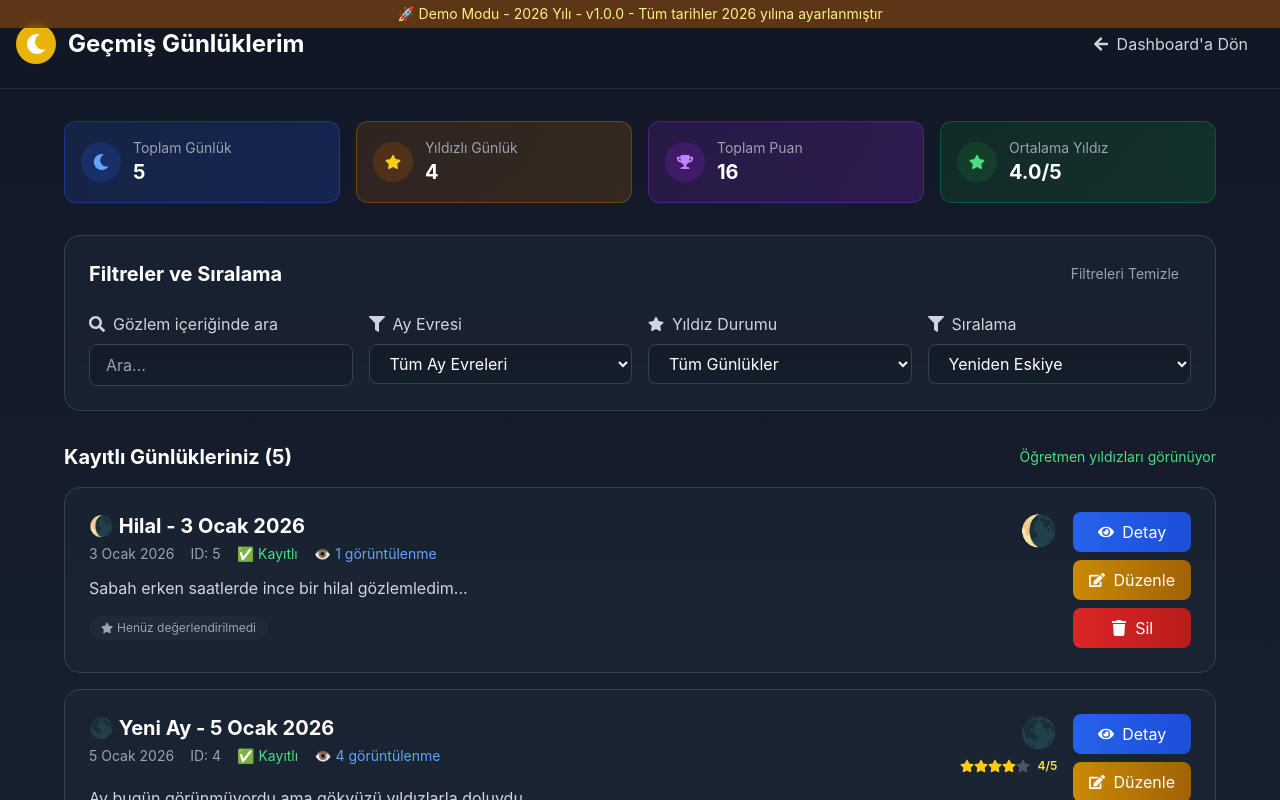
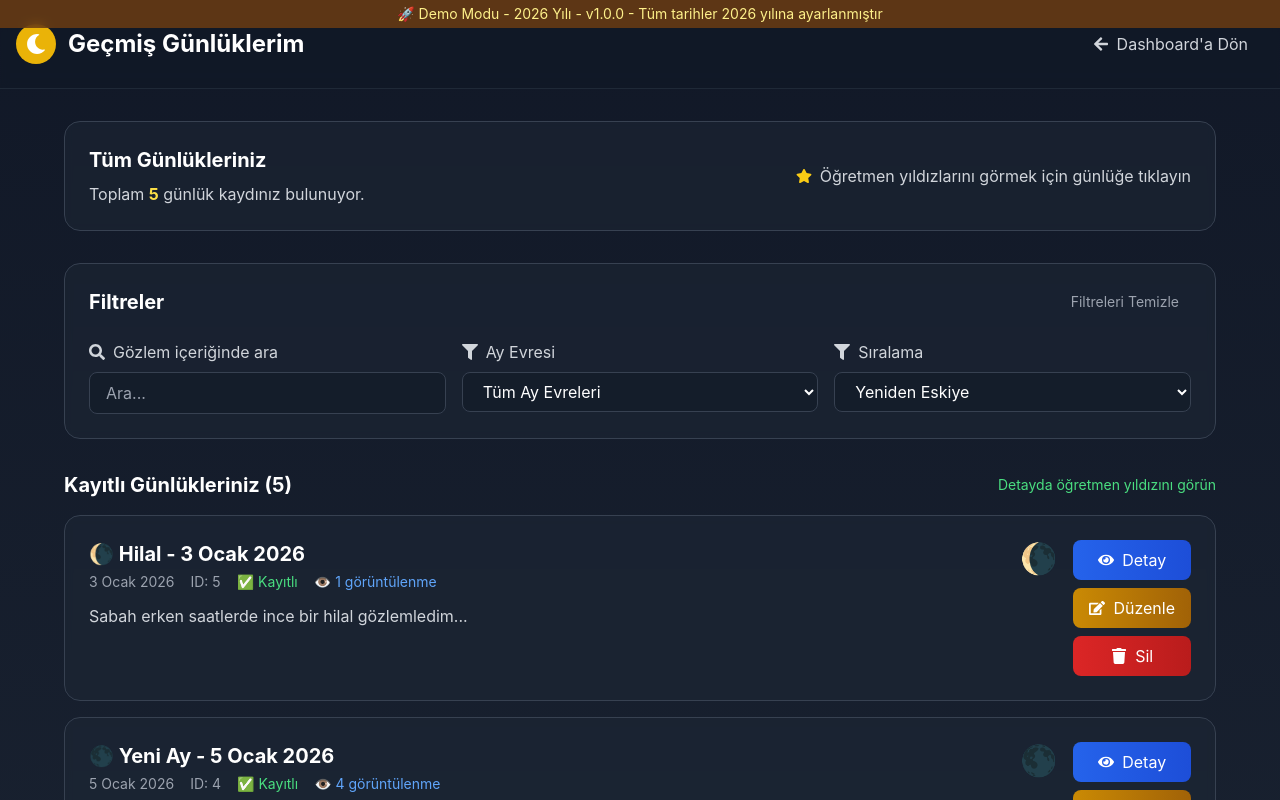
Before and after one commit to yrdgl/subasiooaygunlugum, a React (Create React App) app in the folder frontend/: page /Gunlukler in a window 1280 px wide. Shown: the top 800 px of the page. Built offline with nearby package versions, Linux system fonts and the light colour scheme.

Commit message:
Update Gunlukler.js

```diff
--- a/frontend/src/pages/Gunlukler.js
+++ b/frontend/src/pages/Gunlukler.js
@@ -2,7 +2,7 @@ import React, { useState, useEffect } from 'react';
 import {
   FaMoon, FaSearch, FaFilter, FaCalendarAlt,
   FaArrowLeft, FaEdit, FaTrash, FaEye,
-  FaSave, FaTimes, FaCheck, FaStar, FaTrophy
+  FaTimes, FaCheck, FaStar
 } from 'react-icons/fa';
 import { Link } from 'react-router-dom';
 
@@ -70,7 +70,7 @@ function Gunlukler() {
       tamIcerik: "Sabah erken saatlerde ince bir hilal gözlemledim. Güneş doğmadan hemen önce ufukta parlıyordu. Çok etkileyici bir manzaraydı.",
       goruntulenme: 1,
       duzenlemeTarihi: null,
-      ogretmenYildizi: null, // Henüz değerlendirilmedi
+      ogretmenYildizi: null,
       ogretmenYorumu: null,
       yildizVerilmeTarihi: null
     }
@@ -83,7 +83,6 @@ function Gunlukler() {
       return parsed.map(gunluk => ({
         ...gunluk,
         ayEvresiAd: gunluk.ayEvresiAd || getAyEvresiAdFromEmoji(gunluk.ayEvresi),
-        // Yıldız verilerini demo'dan al veya localStorage'dan
         ogretmenYildizi: gunluk.ogretmenYildizi || null,
         ogretmenYorumu: gunluk.ogretmenYorumu || null,
         yildizVerilmeTarihi: gunluk.yildizVerilmeTarihi || null
@@ -99,8 +98,7 @@ function Gunlukler() {
   const [filtre, setFiltre] = useState({
     arama: '',
     ayEvresi: 'tum',
-    siralama: 'yeniden-eskive',
-    yildizFiltre: 'tumu' // Yeni: Yıldız filtrelemesi
+    siralama: 'yeniden-eskive'
   });
 
   const [modalDurumu, setModalDurumu] = useState({
@@ -143,7 +141,7 @@ function Gunlukler() {
     if (!sayi) return null;
 
     return (
-      <div className="flex items-center">
+      <div className="flex">
         {[...Array(5)].map((_, index) => (
           <FaStar
             key={index}
@@ -154,74 +152,33 @@ function Gunlukler() {
             }`}
           />
         ))}
-        <span className="ml-2 text-yellow-300 font-semibold text-xs">
-          {sayi}/5
-        </span>
       </div>
     );
   };
 
-  // Toplam yıldız puanını hesapla
-  const toplamYildizPuan = gunlukler.reduce((toplam, gunluk) => {
-    return toplam + (gunluk.ogretmenYildizi || 0);
-  }, 0);
-
-  // Yıldızlı günlük sayısını hesapla
-  const yildizliGunlukSayisi = gunlukler.filter(g => g.ogretmenYildizi).length;
-
-  // Ortalama yıldız puanını hesapla
-  const ortalamaYildiz = yildizliGunlukSayisi > 0
-    ? (toplamYildizPuan / yildizliGunlukSayisi).toFixed(1)
-    : 0;
-
   const filtrelenmisGunlukler = gunlukler.filter(gunluk => {
-    // Arama filtresi
     if (filtre.arama && !gunluk.tamIcerik.toLowerCase().includes(filtre.arama.toLowerCase())) {
       return false;
     }
 
-    // Ay evresi filtresi
     if (filtre.ayEvresi !== 'tum' && !gunluk.ayEvresi.includes(filtre.ayEvresi)) {
       return false;
-    }
-
-    // Yıldız filtresi
-    if (filtre.yildizFiltre !== 'tumu') {
-      if (filtre.yildizFiltre === 'yildizli' && !gunluk.ogretmenYildizi) {
-        return false;
-      }
-      if (filtre.yildizFiltre === 'yildizsiz' && gunluk.ogretmenYildizi) {
-        return false;
-      }
-      if (filtre.yildizFiltre === '5-yildiz' && gunluk.ogretmenYildizi !== 5) {
-        return false;
-      }
-      if (filtre.yildizFiltre === '4-5-yildiz' && (!gunluk.ogretmenYildizi || gunluk.ogretmenYildizi < 4)) {
-        return false;
-      }
     }
 
     return true;
   }).sort((a, b) => {
     if (filtre.siralama === 'yeniden-eskive') {
       return b.id - a.id;
-    } else if (filtre.siralama === 'eskiden-yeniye') {
+    } else {
       return a.id - b.id;
-    } else if (filtre.siralama === 'yildiza-gore') {
-      // Yıldıza göre sıralama (yüksekten düşüğe)
-      const aYildiz = a.ogretmenYildizi || 0;
-      const bYildiz = b.ogretmenYildizi || 0;
-      return bYildiz - aYildiz;
     }
-    return b.id - a.id;
   });
 
   const handleFiltreTemizle = () => {
     setFiltre({
       arama: '',
       ayEvresi: 'tum',
-      siralama: 'yeniden-eskive',
-      yildizFiltre: 'tumu'
+      siralama: 'yeniden-eskive'
     });
   };
 
@@ -306,7 +263,6 @@ function Gunlukler() {
         </div>
 
         <div className="space-y-6">
-          {/* Tarih */}
           <div>
             <label className="block text-gray-300 mb-2 font-semibold">Tarih</label>
             <input
@@ -321,7 +277,6 @@ function Gunlukler() {
             />
           </div>
 
-          {/* AY EVRELERİ */}
           <div>
             <label className="block text-gray-300 mb-2 font-semibold">Ay Evresi</label>
             <div className="grid grid-cols-4 gap-3">
@@ -357,7 +312,6 @@ function Gunlukler() {
             )}
           </div>
 
-          {/* Gözlem İçeriği */}
           <div>
             <label className="block text-gray-300 mb-2 font-semibold">Gözlem İçeriği (Opsiyonel)</label>
             <textarea
@@ -374,7 +328,6 @@ function Gunlukler() {
             </p>
           </div>
 
-          {/* Butonlar */}
           <div className="flex justify-end space-x-3 pt-4 border-t border-gray-700">
             <button
               onClick={handleModalKapat}
@@ -420,16 +373,19 @@ function Gunlukler() {
             <span>👁️ {modalDurumu.seciliGunluk.goruntulenme} görüntülenme</span>
           </div>
 
-          {/* YILDIZ BİLGİSİ */}
+          {/* YILDIZ BİLGİSİ - SADECE DETAYDA GÖSTER */}
           {modalDurumu.seciliGunluk.ogretmenYildizi ? (
             <div className="bg-gradient-to-r from-yellow-900/30 to-yellow-800/30 rounded-xl p-4 border border-yellow-700/50">
-              <div className="flex items-center justify-between">
+              <div className="flex items-center justify-between mb-3">
                 <div className="flex items-center">
                   <FaStar className="text-yellow-400 mr-3 text-xl" />
                   <h4 className="font-bold text-yellow-300">Öğretmen Değerlendirmesi</h4>
                 </div>
-                <div className="flex items-center bg-gray-900/50 px-3 py-1 rounded-full">
+                <div className="flex items-center">
                   {renderYildizlar(modalDurumu.seciliGunluk.ogretmenYildizi)}
+                  <span className="ml-2 text-yellow-300 font-bold">
+                    {modalDurumu.seciliGunluk.ogretmenYildizi}/5
+                  </span>
                 </div>
               </div>
 
@@ -526,53 +482,20 @@ function Gunlukler() {
 
       <main className="container mx-auto px-4 py-8">
         <div className="max-w-6xl mx-auto">
-          {/* İSTATİSTİK KARTLARI */}
-          <div className="grid grid-cols-1 md:grid-cols-4 gap-4 mb-8">
-            <div className="bg-gradient-to-r from-blue-900/30 to-blue-800/30 rounded-xl p-4 border border-blue-700/50">
-              <div className="flex items-center">
-                <div className="w-10 h-10 rounded-full bg-blue-900/50 flex items-center justify-center mr-3">
-                  <FaMoon className="text-blue-400" />
-                </div>
-                <div>
-                  <p className="text-gray-400 text-sm">Toplam Günlük</p>
-                  <p className="text-xl font-bold">{gunlukler.length}</p>
-                </div>
+          {/* Basit Toplam Bilgisi */}
+          <div className="bg-gray-800/50 backdrop-blur-sm rounded-2xl p-6 border border-gray-700 mb-8">
+            <div className="flex items-center justify-between">
+              <div>
+                <h2 className="text-xl font-bold mb-2">Tüm Günlükleriniz</h2>
+                <p className="text-gray-300">
+                  Toplam <span className="text-yellow-300 font-bold">{gunlukler.length}</span> günlük kaydınız bulunuyor.
+                </p>
               </div>
-            </div>
-
-            <div className="bg-gradient-to-r from-yellow-900/30 to-yellow-800/30 rounded-xl p-4 border border-yellow-700/50">
-              <div className="flex items-center">
-                <div className="w-10 h-10 rounded-full bg-yellow-900/50 flex items-center justify-center mr-3">
-                  <FaStar className="text-yellow-400" />
-                </div>
-                <div>
-                  <p className="text-gray-400 text-sm">Yıldızlı Günlük</p>
-                  <p className="text-xl font-bold">{yildizliGunlukSayisi}</p>
-                </div>
-              </div>
-            </div>
-
-            <div className="bg-gradient-to-r from-purple-900/30 to-purple-800/30 rounded-xl p-4 border border-purple-700/50">
-              <div className="flex items-center">
-                <div className="w-10 h-10 rounded-full bg-purple-900/50 flex items-center justify-center mr-3">
-                  <FaTrophy className="text-purple-400" />
-                </div>
-                <div>
-                  <p className="text-gray-400 text-sm">Toplam Puan</p>
-                  <p className="text-xl font-bold">{toplamYildizPuan}</p>
-                </div>
-              </div>
-            </div>
-
-            <div className="bg-gradient-to-r from-green-900/30 to-green-800/30 rounded-xl p-4 border border-green-700/50">
-              <div className="flex items-center">
-                <div className="w-10 h-10 rounded-full bg-green-900/50 flex items-center justify-center mr-3">
-                  <FaStar className="text-green-400" />
-                </div>
-                <div>
-                  <p className="text-gray-400 text-sm">Ortalama Yıldız</p>
-                  <p className="text-xl font-bold">{ortalamaYildiz}/5</p>
-                </div>
+              <div className="flex items-center space-x-2">
+                <FaStar className="text-yellow-400" />
+                <span className="text-gray-300">
+                  Öğretmen yıldızlarını görmek için günlüğe tıklayın
+                </span>
               </div>
             </div>
           </div>
@@ -580,7 +503,7 @@ function Gunlukler() {
           {/* Filtreler */}
           <div className="bg-gray-800/50 backdrop-blur-sm rounded-2xl p-6 border border-gray-700 mb-8">
             <div className="flex items-center justify-between mb-6">
-              <h2 className="text-xl font-bold">Filtreler ve Sıralama</h2>
+              <h2 className="text-xl font-bold">Filtreler</h2>
               <div className="flex gap-3">
                 <button
                   onClick={handleFiltreTemizle}
@@ -591,7 +514,7 @@ function Gunlukler() {
               </div>
             </div>
 
-            <div className="grid grid-cols-1 md:grid-cols-4 gap-4">
+            <div className="grid grid-cols-1 md:grid-cols-3 gap-4">
               <div className="space-y-2">
                 <label className="flex items-center text-gray-300">
                   <FaSearch className="mr-2" />
@@ -630,24 +553,6 @@ function Gunlukler() {
 
               <div className="space-y-2">
                 <label className="flex items-center text-gray-300">
-                  <FaStar className="mr-2" />
-                  Yıldız Durumu
-                </label>
-                <select
-                  className="w-full bg-gray-900/50 border border-gray-700 rounded-lg px-4 py-2 text-white focus:outline-none focus:border-yellow-500"
-                  value={filtre.yildizFiltre}
-                  onChange={(e) => setFiltre({...filtre, yildizFiltre: e.target.value})}
-                >
-                  <option value="tumu">Tüm Günlükler</option>
-                  <option value="yildizli">Yıldız Alınanlar</option>
-                  <option value="yildizsiz">Henüz Değerlendirilmeyenler</option>
-                  <option value="5-yildiz">5 Yıldızlılar</option>
-                  <option value="4-5-yildiz">4-5 Yıldızlılar</option>
-                </select>
-              </div>
-
-              <div className="space-y-2">
-                <label className="flex items-center text-gray-300">
                   <FaFilter className="mr-2" />
                   Sıralama
                 </label>
@@ -658,7 +563,6 @@ function Gunlukler() {
                 >
                   <option value="yeniden-eskive">Yeniden Eskiye</option>
                   <option value="eskiden-yeniye">Eskiden Yeniye</option>
-                  <option value="yildiza-gore">Yüksek Yıldızlılar</option>
                 </select>
               </div>
             </div>
@@ -671,7 +575,7 @@ function Gunlukler() {
                 Kayıtlı Günlükleriniz ({filtrelenmisGunlukler.length})
               </h3>
               <div className="text-sm text-gray-400">
-                <span className="text-green-400">Öğretmen yıldızları görünüyor</span>
+                <span className="text-green-400">Detayda öğretmen yıldızını görün</span>
               </div>
             </div>
 
@@ -701,14 +605,7 @@ function Gunlukler() {
                             <span className="text-blue-400">👁️ {gunluk.goruntulenme} görüntülenme</span>
                           </div>
                         </div>
-                        <div className="flex flex-col items-end">
-                          <span className="text-3xl">{gunluk.ayEvresi}</span>
-                          {gunluk.ogretmenYildizi && (
-                            <div className="mt-2 flex items-center">
-                              {renderYildizlar(gunluk.ogretmenYildizi)}
-                            </div>
-                          )}
-                        </div>
+                        <span className="text-3xl">{gunluk.ayEvresi}</span>
                       </div>
 
                       <div className="mb-4">
@@ -717,20 +614,18 @@ function Gunlukler() {
                         </p>
                       </div>
 
-                      {/* YILDIZ DURUMU */}
-                      <div className="flex items-center">
-                        {gunluk.ogretmenYildizi ? (
-                          <div className="inline-flex items-center bg-yellow-900/30 text-yellow-300 text-xs px-3 py-1 rounded-full">
-                            <FaStar className="mr-1 text-yellow-400" />
-                            {gunluk.ogretmenYildizi} yıldız • {gunluk.yildizVerilmeTarihi}
-                          </div>
-                        ) : (
-                          <div className="inline-flex items-center bg-gray-800 text-gray-400 text-xs px-3 py-1 rounded-full">
-                            <FaStar className="mr-1" />
-                            Henüz değerlendirilmedi
-                          </div>
-                        )}
-                      </div>
+                      {/* Sadece yıldız varsa küçük gösterim */}
+                      {gunluk.ogretmenYildizi && (
+                        <div className="flex items-center text-sm">
+                          <FaStar className="text-yellow-400 mr-1" />
+                          <span className="text-yellow-300 mr-2">
+                            {gunluk.ogretmenYildizi} yıldız
+                          </span>
+                          <span className="text-gray-500 text-xs">
+                            (detay için tıklayın)
+                          </span>
+                        </div>
+                      )}
                     </div>
 
                     <div className="flex flex-col space-y-2">
@@ -777,7 +672,7 @@ function Gunlukler() {
             © 2026 Ay Günlüğü - Günlük Yönetimi
           </p>
           <p className="text-gray-500 text-sm mt-2">
-            Toplam {toplamYildizPuan} yıldız puanı • {yildizliGunlukSayisi} değerlendirilmiş günlük
+            Öğretmen yıldızlarını görmek için günlüklere tıklayın
           </p>
         </div>
       </footer>
```
